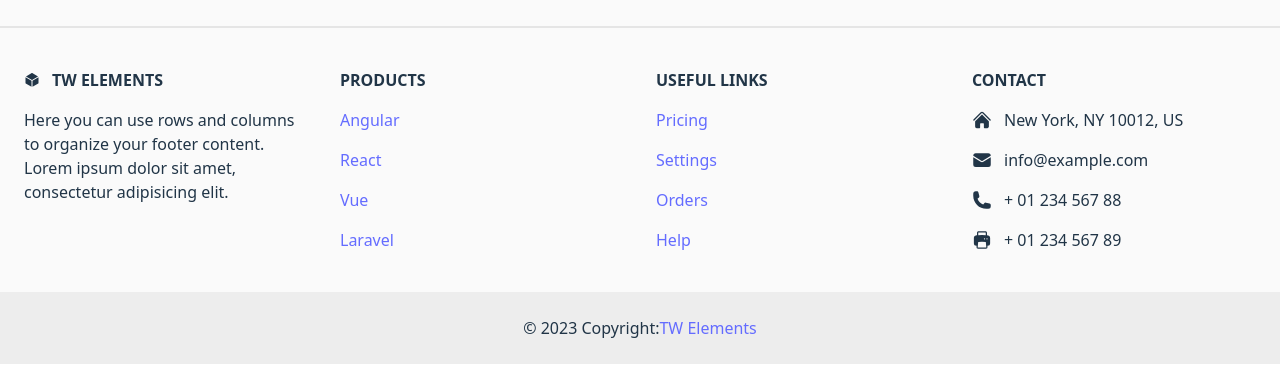
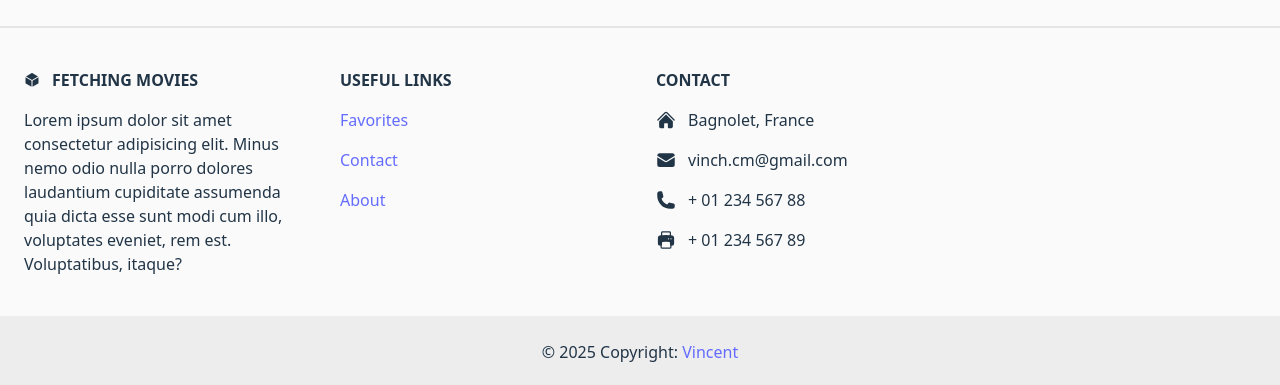
Before and after one commit to VinchC/vite-projects, a React (Vite) app: page /movies/1 in a window 1280 px wide. Shown: the part 499-884 px from the top of the page. Before the commit the page ends 863 px from the top, so only its background shows below. Built offline with nearby package versions, Linux system fonts and the light colour scheme.

Commit message:
Navbar fixed and Contact page added

```diff
--- a/src/components/Footer.jsx
+++ b/src/components/Footer.jsx
@@ -65,7 +65,6 @@
           </div>
         </div>
 
-        {/* <!-- Main container div: holds the entire content of the footer, including four sections (TW Elements, Products, Useful links, and Contact), with responsive styling and appropriate padding/margins. --> */}
         <div class="mx-6 py-10 text-center md:text-left">
           <div class="grid-1 grid gap-8 md:grid-cols-2 lg:grid-cols-4">
             <div class="">
@@ -79,30 +78,13 @@
                     <path d="M12.378 1.602a.75.75 0 00-.756 0L3 6.632l9 5.25 9-5.25-8.622-5.03zM21.75 7.93l-9 5.25v9l8.628-5.032a.75.75 0 00.372-.648V7.93zM11.25 22.18v-9l-9-5.25v8.57a.75.75 0 00.372.648l8.628 5.033z" />
                   </svg>
                 </span>
-                TW Elements
+                Fetching movies
               </h6>
               <p>
-                Here you can use rows and columns to organize your footer
-                content. Lorem ipsum dolor sit amet, consectetur adipisicing
-                elit.
-              </p>
-            </div>
-
-            <div>
-              <h6 class="mb-4 flex justify-center font-semibold uppercase md:justify-start">
-                Products
-              </h6>
-              <p class="mb-4">
-                <a href="#!">Angular</a>
-              </p>
-              <p class="mb-4">
-                <a href="#!">React</a>
-              </p>
-              <p class="mb-4">
-                <a href="#!">Vue</a>
-              </p>
-              <p>
-                <a href="#!">Laravel</a>
+                Lorem ipsum dolor sit amet consectetur adipisicing elit. Minus
+                nemo odio nulla porro dolores laudantium cupiditate assumenda
+                quia dicta esse sunt modi cum illo, voluptates eveniet, rem est.
+                Voluptatibus, itaque?
               </p>
             </div>
 
@@ -111,16 +93,13 @@
                 Useful links
               </h6>
               <p class="mb-4">
-                <a href="#!">Pricing</a>
+                <a href="/favorites">Favorites</a>
               </p>
               <p class="mb-4">
-                <a href="#!">Settings</a>
-              </p>
-              <p class="mb-4">
-                <a href="#!">Orders</a>
+                <a href="/contact">Contact</a>
               </p>
               <p>
-                <a href="#!">Help</a>
+                <a href="/about">About</a>
               </p>
             </div>
 
@@ -139,7 +118,7 @@
                     <path d="M12 5.432l8.159 8.159c.03.03.06.058.091.086v6.198c0 1.035-.84 1.875-1.875 1.875H15a.75.75 0 01-.75-.75v-4.5a.75.75 0 00-.75-.75h-3a.75.75 0 00-.75.75V21a.75.75 0 01-.75.75H5.625a1.875 1.875 0 01-1.875-1.875v-6.198a2.29 2.29 0 00.091-.086L12 5.43z" />
                   </svg>
                 </span>
-                New York, NY 10012, US
+                Bagnolet, France
               </p>
               <p class="mb-4 flex items-center justify-center md:justify-start">
                 <span class="me-3 [&>svg]:h-5 [&>svg]:w-5">
@@ -152,7 +131,7 @@
                     <path d="M22.5 6.908V6.75a3 3 0 00-3-3h-15a3 3 0 00-3 3v.158l9.714 5.978a1.5 1.5 0 001.572 0L22.5 6.908z" />
                   </svg>
                 </span>
-                info@example.com
+                vinch.cm@gmail.com
               </p>
               <p class="mb-4 flex items-center justify-center md:justify-start">
                 <span class="me-3 [&>svg]:h-5 [&>svg]:w-5">
@@ -191,9 +170,9 @@
         </div>
 
         <div class="bg-black/5 p-6 text-center">
-          <span>© 2023 Copyright:</span>
-          <a class="font-semibold" href="https://tw-elements.com/">
-            TW Elements
+          <span>© 2025 Copyright: </span>
+          <a class="font-semibold" href="https://vincent-cantonnet.vercel.app/">
+            Vincent
           </a>
         </div>
       </footer>
--- a/src/components/Navbar.jsx
+++ b/src/components/Navbar.jsx
@@ -24,7 +24,7 @@
   return (
     <Disclosure
       as="nav"
-      className="fixed w-7xl top-0 bg-gray-800/50 after:pointer-events-none after:absolute after:inset-x-0 after:bottom-0 after:h-px after:bg-white/10"
+      className="flex-no-wrap fixed top-0 w-full bg-gray-800/50 after:pointer-events-none after:absolute after:inset-x-0 after:bottom-0 after:h-px after:bg-white/10"
     >
       <div className="mx-auto px-2 sm:px-6 lg:px-8 ">
         <div className="relative flex h-16 items-center justify-between">
--- /dev/null
+++ b/src/pages/Contact.jsx
@@ -0,0 +1,7 @@
+export default function Contact() {
+  return (
+    <>
+      <p>Contact</p>
+    </>
+  );
+}
```
Also changed, not shown: src/main.jsx (+6 -1 lines).
